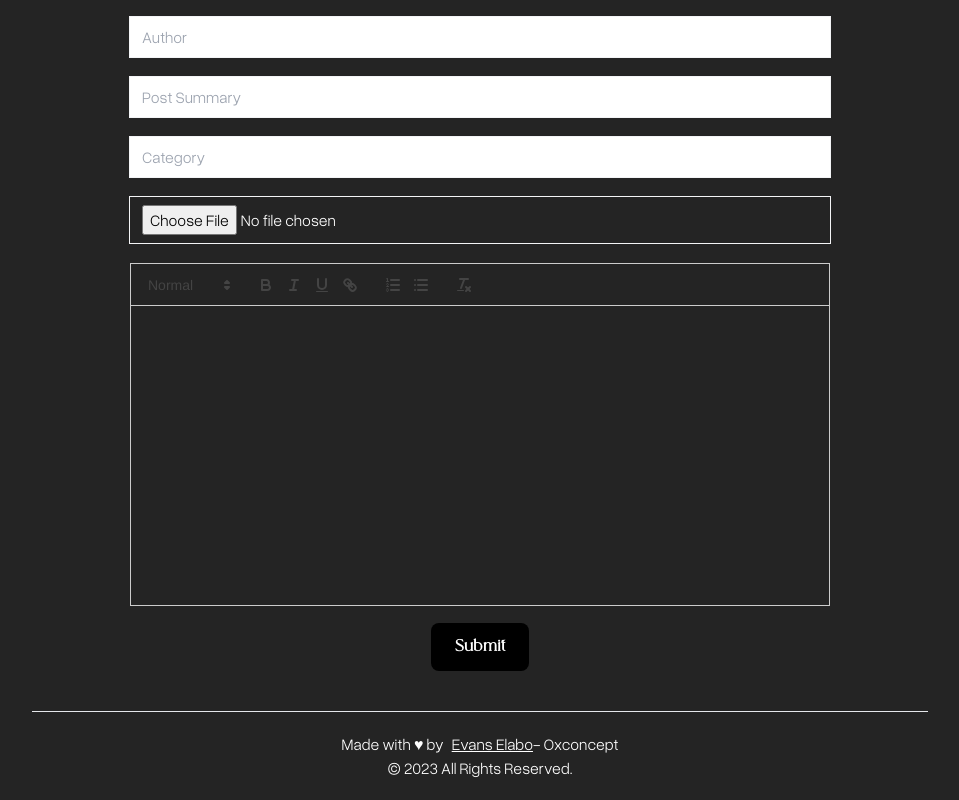
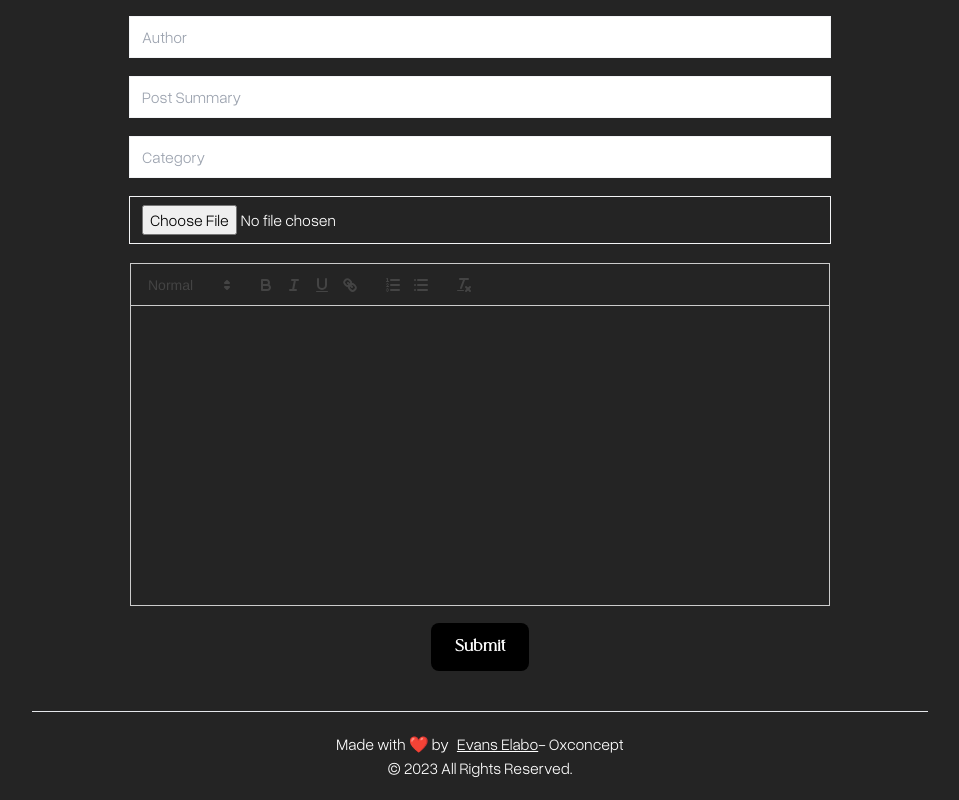
Before and after one commit to ellaboevans/0xconcept-blog, a Next.js app: page /dashboards in a window 1280 px wide. Shown: the part 285-1085 px from the top of the page, without its empty margins (160-1119 px from the left). Built offline with nearby package versions, Linux system fonts and the light colour scheme.

Commit message:
refactor(app): Changed emoji

```diff
--- a/components/Footer.tsx
+++ b/components/Footer.tsx
@@ -8,7 +8,7 @@ export default function Footer() {
       className={` py-5 flex flex-col items-center justify-center border-t ${overusedGrotesk.variable} font-overusedGrotesk text-base max-w-[80dvw] md:max-w-[70dvw] mx-auto`}
     >
       <h5 className="text-center ">
-        Made with <span>&#9829;</span> by
+        Made with <span>❤️</span> by
         <span className="ml-2">
           <a href="https://linkedin.com/in/eelabo" className="underline">
             Evans Elabo
```
